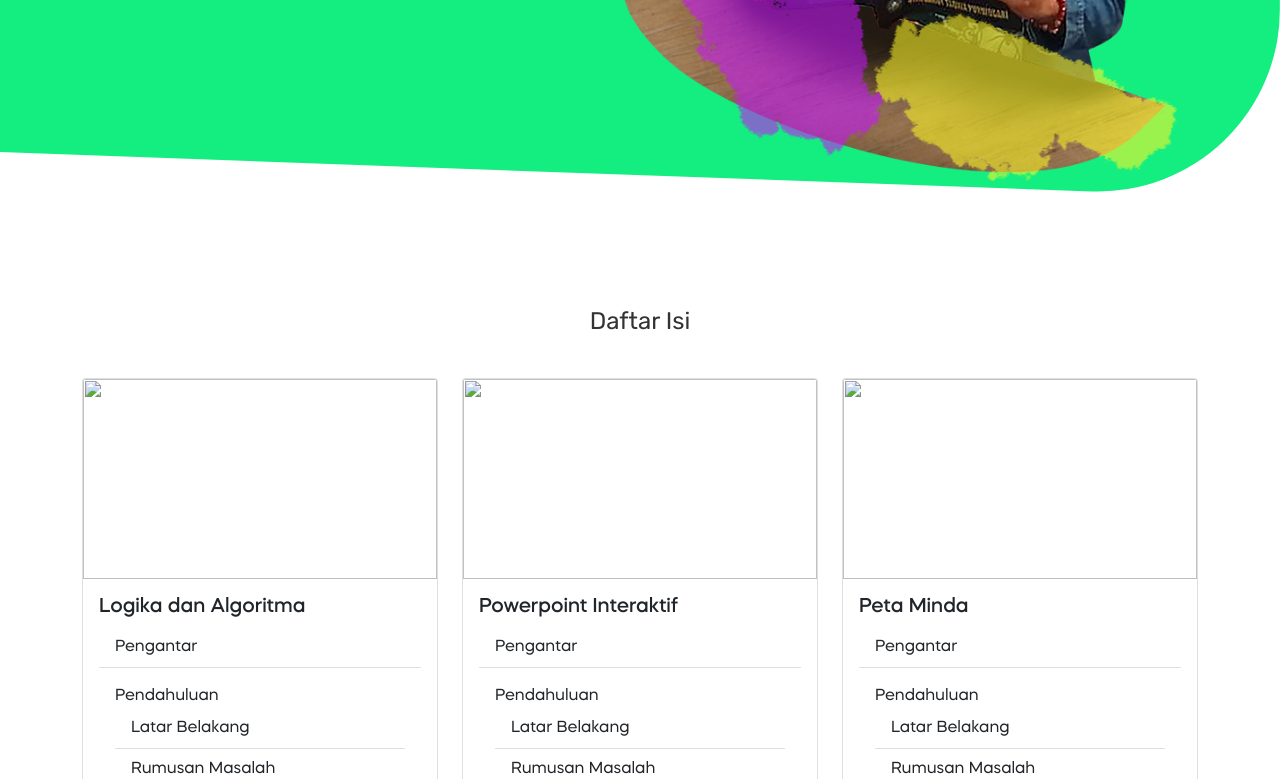
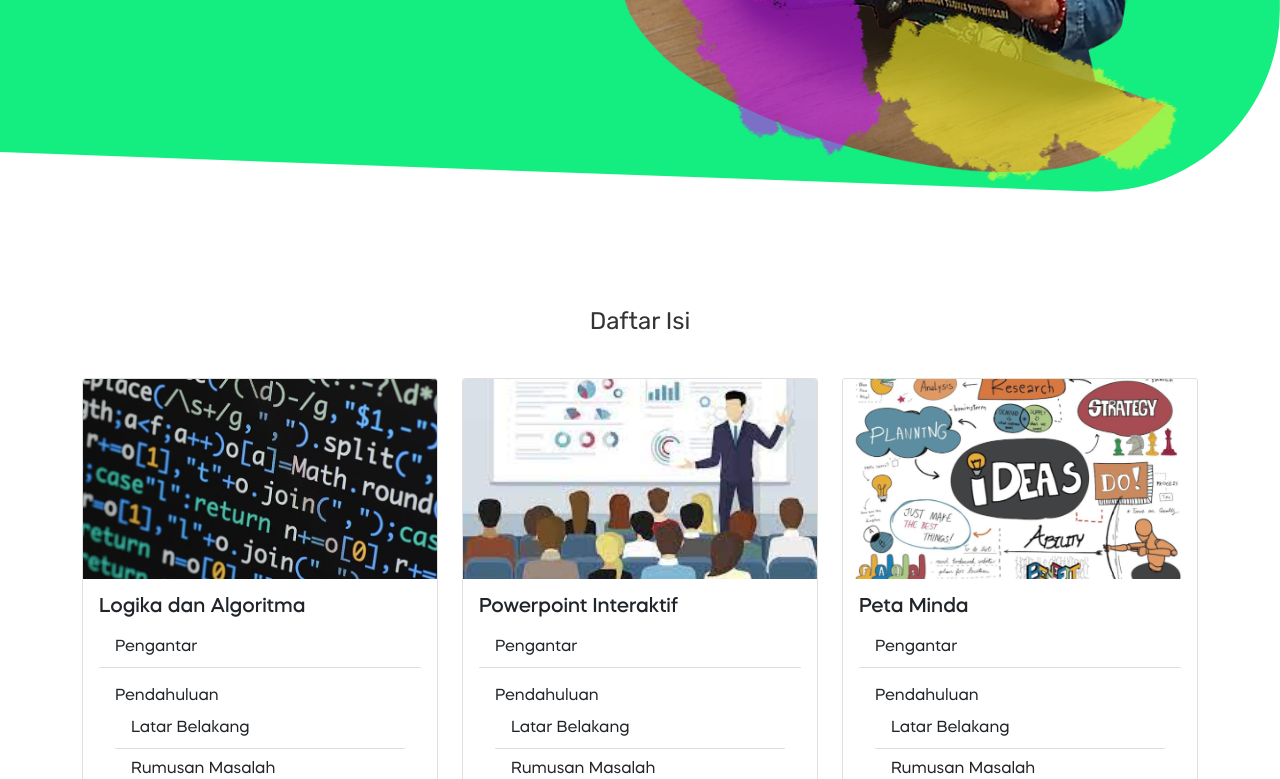
Before and after one commit to hakibro/simkomdig, a plain HTML site: page index.html in a window 1280 px wide. Shown: the part 470-1249 px from the top of the page. Drawn offline with Linux system fonts and the light colour scheme; the site is published under a folder, as on GitHub Pages, so addresses that start at the root find nothing.

Commit message:
Update index.html

```diff
--- a/index.html
+++ b/index.html
@@ -45,9 +45,9 @@
           <div class="brand-logo mt-4">
             <a href="#">
               <!-- light version logo (logo must be black)-->
-              <img src="image/logo/logo-simkomdig.png" alt="" class="light-version-logo">
+              <img src="./image/logo/logo-simkomdig.png" alt="" class="light-version-logo">
               <!-- Dark version logo (logo must be White)-->
-              <img src="image/logo/logo-white.png" alt="" class="dark-version-logo">
+              <img src="./image/logo/logo-white.png" alt="" class="dark-version-logo">
             </a>
           </div>
           <!-- <div class="menu-block-wrapper">
@@ -138,7 +138,7 @@
         <div class="row row-cols-1 row-cols-md-3 g-4">
           <div class="col">
             <div class="card">
-              <img src="/image/assets/algo.jpg" alt="" class="card-img-top" style="width:100%; height: 200px; object-fit: cover;">
+              <img src="./image/assets/algo.jpg" alt="" class="card-img-top" style="width:100%; height: 200px; object-fit: cover;">
               <div class="card-body">
                 <h5 class="card-title">Logika dan Algoritma</h5>
                 <ol class="list-group list-group-numbered list-group-flush">
@@ -169,7 +169,7 @@
           </div>
           <div class="col">
             <div class="card">
-              <img src="/image/assets/presentation.jpg" alt="" class="card-img-top" style="width:100%; height: 200px; object-fit: cover;">
+              <img src="./image/assets/presentation.jpg" alt="" class="card-img-top" style="width:100%; height: 200px; object-fit: cover;">
               <div class="card-body">
                 <h5 class="card-title">Powerpoint Interaktif</h5>
                 <ol class="list-group list-group-numbered list-group-flush">
@@ -200,7 +200,7 @@
           </div>
           <div class="col">
             <div class="card">
-              <img src="/image/assets/mind-map.png" alt="" class="card-img-top" style="width:100%; height: 200px; object-fit: cover;">
+              <img src="./image/assets/mind-map.png" alt="" class="card-img-top" style="width:100%; height: 200px; object-fit: cover;">
               <div class="card-body">
                 <h5 class="card-title">Peta Minda</h5>
                 <ol class="list-group list-group-numbered list-group-flush">
```
